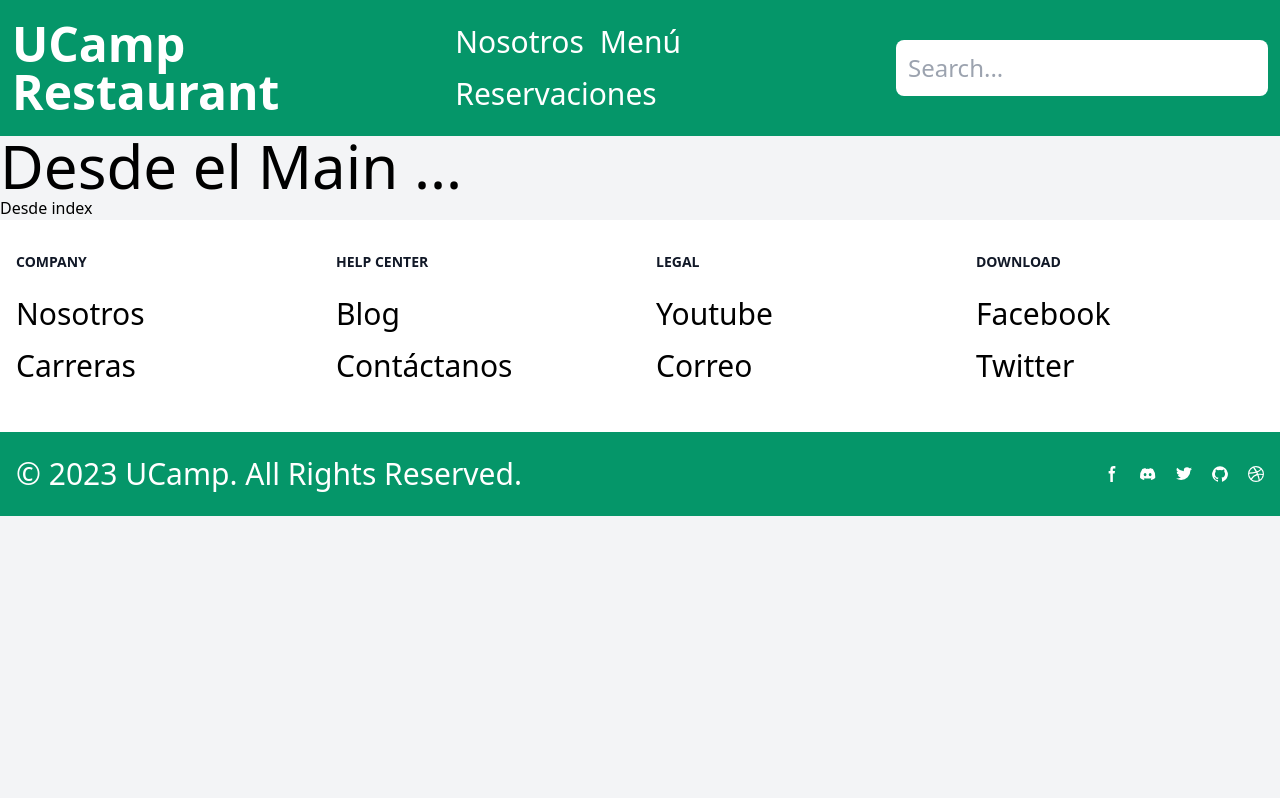
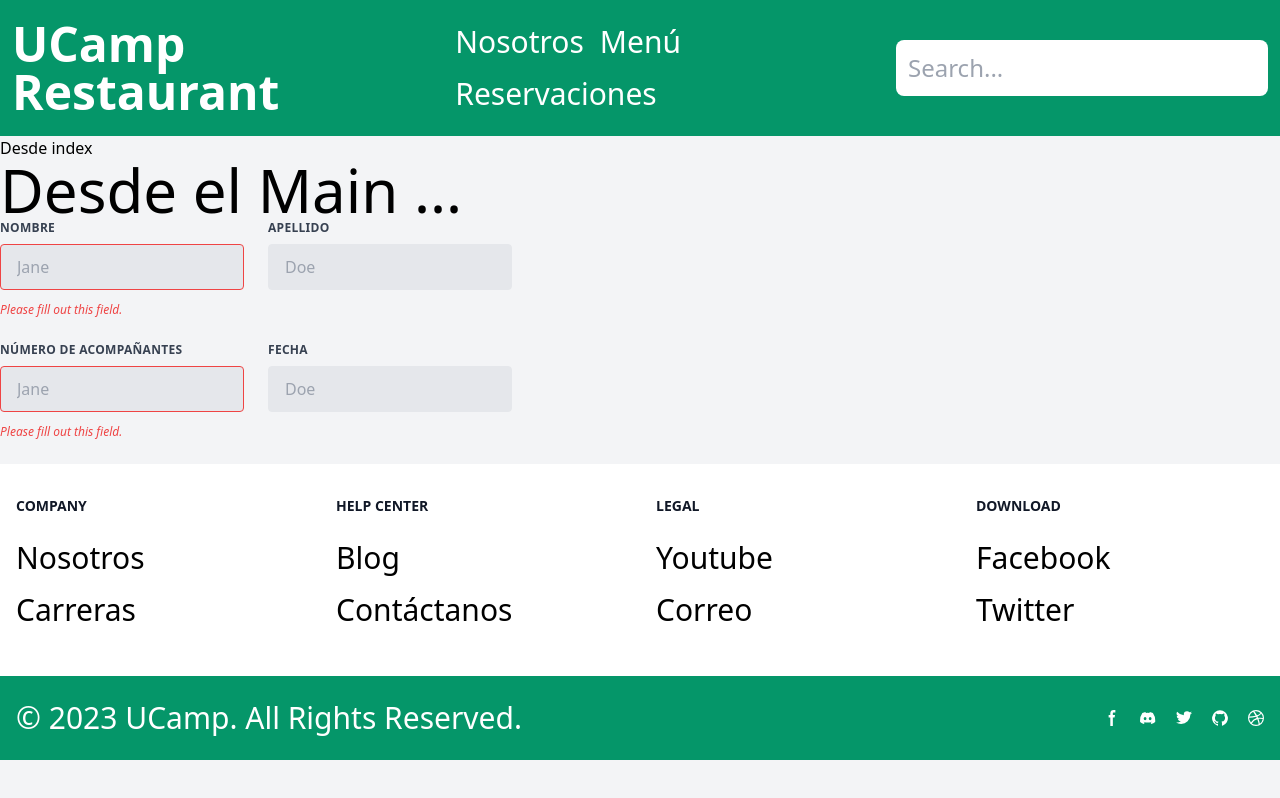
Before and after one commit to OrlayMolina/UCamp-Proyecto-Restaurante, a React (Vite) app: page / in a window 1280 px wide. Built offline with nearby package versions, Linux system fonts and the light colour scheme.

Commit message:
Se agrega un formulario con el cual se capturarán los datos para crear las reservaciones.

```diff
--- a/src/components/Header.jsx
+++ b/src/components/Header.jsx
@@ -11,7 +11,7 @@
 
             <div className="flex flex-col lg:flex-row items-center">
               <ul className="flex flex-wrap mb-4 lg:mb-0 gap-4">
-                <li><a href="#" className="text-3xl text-white font-sans">Nosotros</a></li>
+                <li><a href="/nosotros" className="text-3xl text-white font-sans">Nosotros</a></li>
                 <li><a href="#" className="text-3xl text-white font-sans">Menú</a></li>
                 <li><a href="#" className="text-3xl text-white font-sans">Reservaciones</a></li>
               </ul>
--- a/src/components/Layout.jsx
+++ b/src/components/Layout.jsx
@@ -1,3 +1,4 @@
+import { Form } from 'react-router-dom';
 import Header from "./Header";
 import Footer from "./Footer";
 import Index from "../pages/Index";
@@ -6,10 +7,61 @@
     return (
         <>
             <Header />
+            <Index />
             <main>
                 <h2 className="text-6xl">Desde el Main ...</h2>
+
+                <Form className="w-full max-w-lg">
+                    <div className="flex flex-wrap -mx-3 mb-6">
+                        <div className="w-full md:w-1/2 px-3 mb-6 md:mb-0">
+
+                            <label className="block uppercase tracking-wide text-gray-700 text-xs font-bold mb-2" htmlFor="grid-first-name">
+                                Nombre
+                            </label>
+
+                            <input className="appearance-none block w-full bg-gray-200 text-gray-700 border border-red-500 rounded py-3 px-4 mb-3 leading-tight focus:outline-none focus:bg-white" id="grid-first-name" type="text" placeholder="Jane"/>
+                            <p className="text-red-500 text-xs italic">Please fill out this field.</p>
+
+                        </div>
+
+                        <div className="w-full md:w-1/2 px-3">
+
+                            <label className="block uppercase tracking-wide text-gray-700 text-xs font-bold mb-2" htmlFor="grid-last-name">
+                                Apellido
+                            </label>
+
+                            <input className="appearance-none block w-full bg-gray-200 text-gray-700 border border-gray-200 rounded py-3 px-4 leading-tight focus:outline-none focus:bg-white focus:border-gray-500" id="grid-last-name" type="text" placeholder="Doe"/>
+
+                        </div>
+                    </div>
+
+                    <div className="flex flex-wrap -mx-3 mb-6">
+                        <div className="w-full md:w-1/2 px-3 mb-6 md:mb-0">
+
+                            <label className="block uppercase tracking-wide text-gray-700 text-xs font-bold mb-2" htmlFor="grid-first-name">
+                                Número de Acompañantes
+                            </label>
+
+                            <input className="appearance-none block w-full bg-gray-200 text-gray-700 border border-red-500 rounded py-3 px-4 mb-3 leading-tight focus:outline-none focus:bg-white" id="grid-first-name" type="text" placeholder="Jane"/>
+                            <p className="text-red-500 text-xs italic">Please fill out this field.</p>
+
+                        </div>
+
+                        <div className="w-full md:w-1/2 px-3">
+
+                            <label className="block uppercase tracking-wide text-gray-700 text-xs font-bold mb-2" htmlFor="grid-last-name">
+                                Fecha
+                            </label>
+
+                            <input className="appearance-none block w-full bg-gray-200 text-gray-700 border border-gray-200 rounded py-3 px-4 leading-tight focus:outline-none focus:bg-white focus:border-gray-500" id="grid-last-name" type="text" placeholder="Doe"/>
+
+                        </div>
+                    </div>
+
+
+                </Form>
             </main>
-            <Index />
+
             <Footer />
         </>
       );
```
